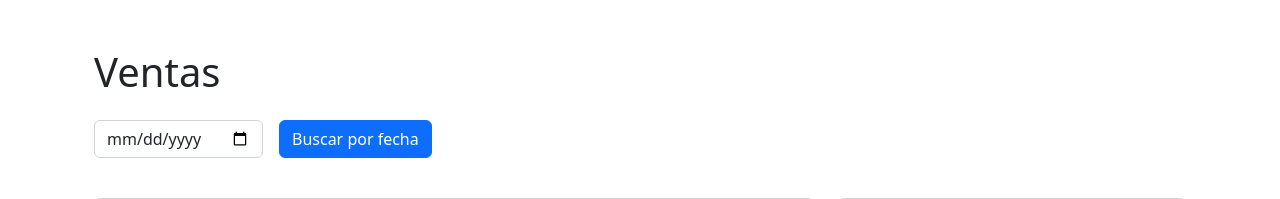
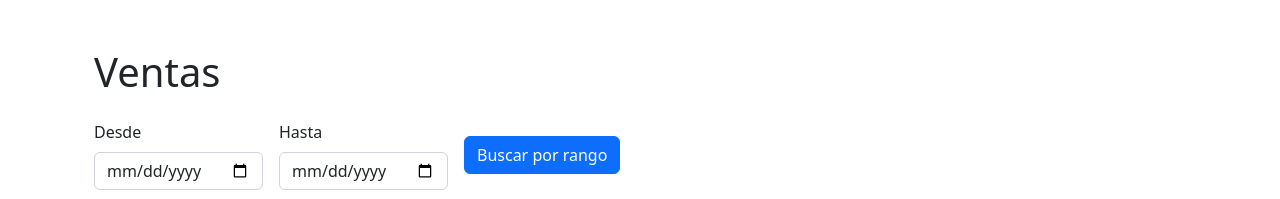
Before and after one commit to montenegroariel/mundoeli, a Django app: page /sales/sales/ in a window 1280 px wide. Shown: the part 56-255 px from the top of the page. Run offline with Django 5.2, Linux system fonts and the light colour scheme; the visitor is signed in with stand-in values (Sample User, id 1); data that the repository does not hold is empty; parts of the project's set-up code (start-up, migrations or seed data) failed here and were passed over; some libraries are stand-ins or nearby versions.

Commit message:
date range

```diff
--- a/mundoeli/sales/views.py
+++ b/mundoeli/sales/views.py
@@ -22,8 +22,8 @@ def save_sale(request):
             for p in productos:
                 product = Product.objects.get(id=p['id'])
                 cantidad = p['quantity']
-                if product.stock < cantidad:
-                    raise Exception(f'Stock insuficiente para el producto {product.name}')
+                #if product.stock < cantidad:
+                #    raise Exception(f'Stock insuficiente para el producto {product.name}')
                 # Descontar stock
                 product.stock -= cantidad
                 product.save()
--- a/mundoeli/sales/views_dashboard.py
+++ b/mundoeli/sales/views_dashboard.py
@@ -39,16 +39,17 @@ def sales_dashboard(request):
         payment_labels.append(label)
         payment_totals.append(float(entry['total']))
 
-    # --- NUEVO: Buscador por fecha ---
-    sales_date = request.GET.get('sales_date')
+    # --- Buscador por rango de fechas ---
+    date_from = request.GET.get('date_from')
+    date_to = request.GET.get('date_to')
     sales_list = []
     total_sales = 0
     payment_summary_day = {}
-    if sales_date:
+    if date_from and date_to:
         try:
-            # Parse fecha a objeto date
-            filter_date = datetime.datetime.strptime(sales_date, '%Y-%m-%d').date()
-            sales = Sale.objects.filter(date__date=filter_date).order_by('-date')
+            filter_from = datetime.datetime.strptime(date_from, '%Y-%m-%d').date()
+            filter_to = datetime.datetime.strptime(date_to, '%Y-%m-%d').date()
+            sales = Sale.objects.filter(date__date__gte=filter_from, date__date__lte=filter_to).order_by('-date')
             for sale in sales:
                 details = SaleDetail.objects.filter(sale=sale)
                 sale_payments = sale.payments.all()
@@ -75,7 +76,8 @@ def sales_dashboard(request):
         'payment_totals': json.dumps(payment_totals),
         # Para el buscador:
         'sales_list': sales_list,
-        'sales_date': sales_date,
+        'date_from': date_from,
+        'date_to': date_to,
         'total_sales': total_sales,
         'payment_summary_day': payment_summary_day,
     }
--- a/mundoeli/templates/pages/sales.html
+++ b/mundoeli/templates/pages/sales.html
@@ -4,16 +4,21 @@
 {% block content %}
 <div class="container mt-5">
     <h1 class="mb-4">Ventas</h1>
-    <!-- Buscador por fecha -->
+    <!-- Buscador por rango de fechas -->
     <form class="row g-3 mb-4" method="get">
         <div class="col-auto">
-            <input type="date" class="form-control" name="sales_date" value="{{ sales_date|default:'' }}" required>
+            <label for="date_from" class="form-label">Desde</label>
+            <input type="date" class="form-control" id="date_from" name="date_from" value="{{ date_from|default:'' }}" required>
         </div>
         <div class="col-auto">
-            <button type="submit" class="btn btn-primary mb-3">Buscar por fecha</button>
+            <label for="date_to" class="form-label">Hasta</label>
+            <input type="date" class="form-control" id="date_to" name="date_to" value="{{ date_to|default:'' }}" required>
+        </div>
+        <div class="col-auto align-self-end">
+            <button type="submit" class="btn btn-primary mb-3">Buscar por rango</button>
         </div>
     </form>
-    {% if sales_date %}
+    {% if date_from and date_to %}
     <div class="card mb-4">
         <div class="card-header">Ventas del día {{ sales_date }}</div>
         <div class="card-body">
--- a/mundoeli/templates/products/search_by_barcode.html
+++ b/mundoeli/templates/products/search_by_barcode.html
@@ -586,7 +586,6 @@ function searchProducts(query, searchType = 'barcode') {
 
             if (data.error) {
                 showError(data.error);
-                clearProductsList();
             } else {
                 showProducts(data.products);
                 hideMessage();
@@ -595,7 +594,6 @@ function searchProducts(query, searchType = 'barcode') {
         .catch(error => {
             console.error('Error:', error);
             showError('Error al buscar productos. Por favor, intenta nuevamente.');
-            clearProductsList();
             barcodeInput.value = '';
             barcodeInput.focus();
         });
```
